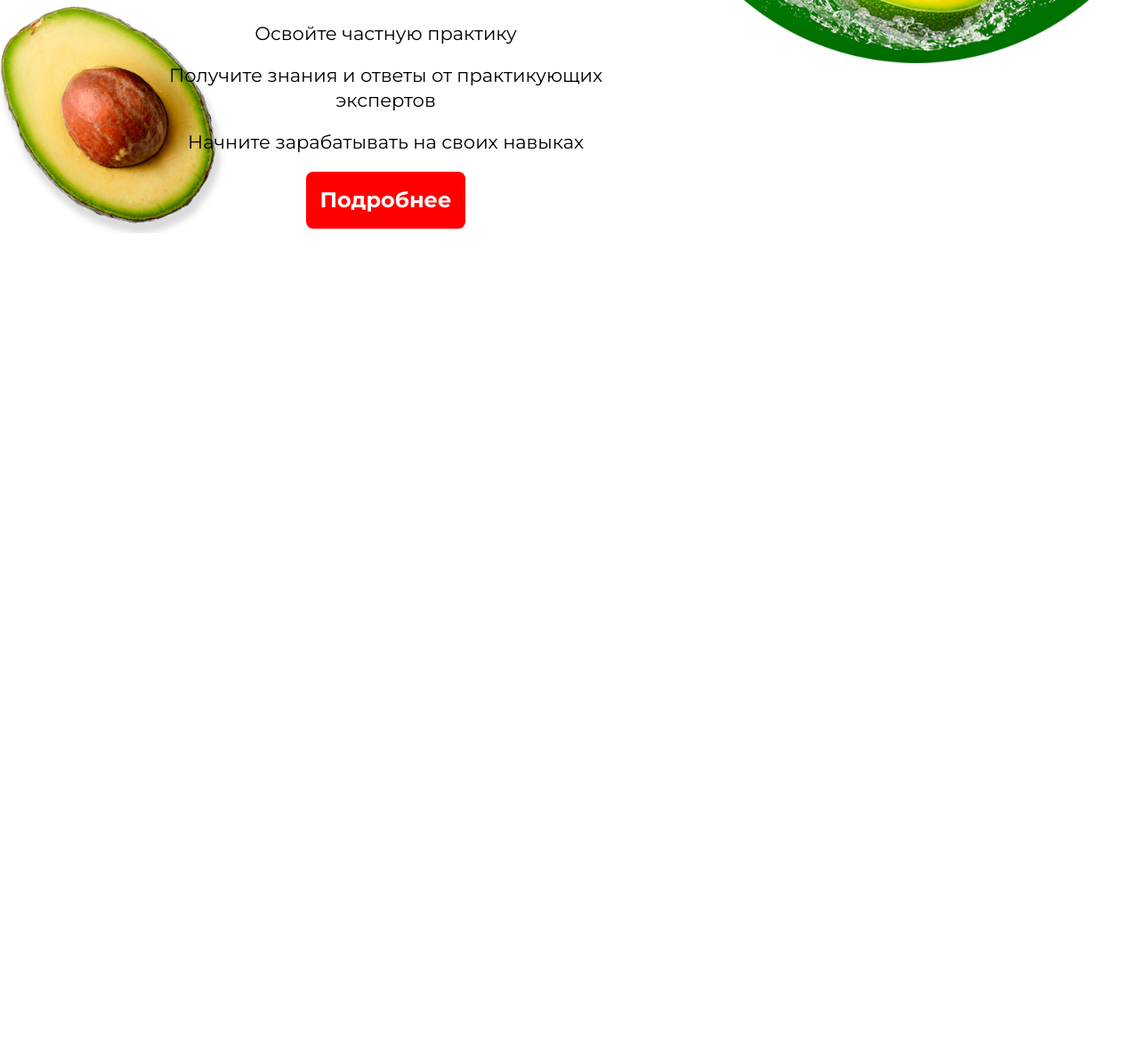
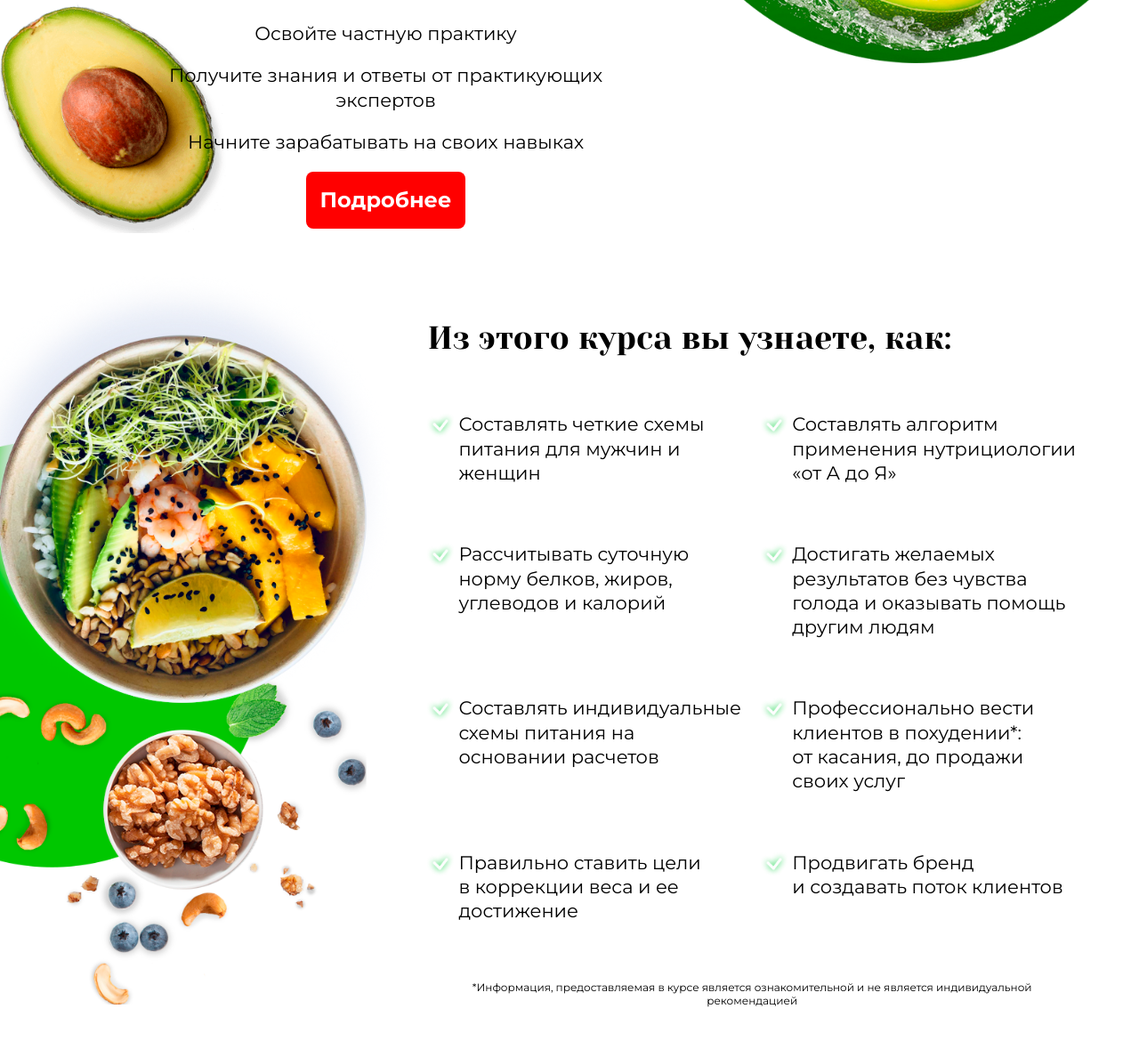
Before and after one commit to Owleek/nutritionist-landing-page, a website: page src/index.html in a window 1280 px wide. Shown: the part 518-1688 px from the top of the page at 89% size. Before the commit the page ends 825 px from the top, so only its background shows below. Drawn offline with nearby package versions, Linux system fonts and the light colour scheme; files that its build step writes are made by us from their sources.

Commit message:
list-screen-1 & fixes

```diff
--- a/src/index.html
+++ b/src/index.html
@@ -20,7 +20,7 @@
 
 <body>
   <main class="main">
-    <div class="outer">
+    <div class="outer overflow-hidden">
       <section class="head-screen">
         <div class="head-screen__container">
           <div class="keepcenter">
@@ -81,12 +81,67 @@
             </div>
           </div>
           <div class="head-screen__obj-1">
-            <img src="img/avocado.png" alt="" class="head-screen__image">
+            <img src="img/pic-1.png" alt="" class="head-screen__image">
           </div>
         </div>
       </section>
       <div class="head-screen-background">
-        <img src="img/bg_1.png" alt="">
+        <img src="img/bg-1.png" alt="">
+      </div>
+    </div>
+    <div class="outer">
+      <section class="list-screen-1">
+        <div class="keepcenter">
+          <div class="list-screen-1__inner">
+            <div class="list-screen-1__content">
+              <h3 class="list-screen-1__title">
+                Из этого курса вы узнаете, как:
+              </h3>
+              <div class="list-screen-1__list-container">
+                <ul class="list-screen-1__list">
+                  <li class="list-screen-1__item">
+                    Составлять четкие схемы питания для мужчин и женщин
+                  </li>
+                  <li class="list-screen-1__item">
+                    Составлять алгоритм применения нутрициологии «от А до Я»
+                  </li>
+                </ul>
+                <ul class="list-screen-1__list">
+                  <li class="list-screen-1__item">
+                    Рассчитывать суточную норму белков, жиров, углеводов и калорий
+                  </li>
+                  <li class="list-screen-1__item">
+                    Достигать желаемых результатов без чувства
+                    голода и оказывать помощь другим людям
+                  </li>
+                </ul>
+                <ul class="list-screen-1__list">
+                  <li class="list-screen-1__item">
+                    Составлять индивидуальные схемы питания на основании  расчетов
+                  </li>
+                  <li class="list-screen-1__item">
+                    Профессионально вести клиентов в похудении*:
+                    от касания, до продажи своих услуг
+                  </li>
+                </ul>
+                <ul class="list-screen-1__list">
+                  <li class="list-screen-1__item">
+                    Правильно ставить цели в коррекции веса и ее достижение
+                  </li>
+                  <li class="list-screen-1__item">
+                    Продвигать бренд и создавать поток клиентов
+                  </li>
+                </ul>
+              </div>
+              <p class="list-screen-1__footnote">
+                *Информация, предоставляемая в курсе является ознакомительной и не является индивидуальной рекомендацией
+              </p>
+            </div>
+          </div>
+        </div>
+      </section>
+      <div class="list-screen-1-background">
+        <img src="img/bg-2.png" alt="">
       </div>
     </div>
   </main>
--- a/src/style/_default.scss
+++ b/src/style/_default.scss
@@ -79,6 +79,18 @@ strong {
     font-weight: 500;
 }
 
+.overflow-hidden {
+    overflow: hidden;
+}
+
+.overflow-x-hidden {
+    overflow-x: hidden;
+}
+
+.overflow-y-hidden {
+    overflow-y: hidden;
+}
+
 .font-bold {
     font-family: 'Montserrat', sans-serif;;
     font-weight: bold;
--- a/src/style/style.scss
+++ b/src/style/style.scss
@@ -2,6 +2,12 @@
 
 $black: #000000;
 $white: #ffffff;
+
+.outer {
+  max-width: 1920px;
+  margin: 0 auto;
+  position: relative;
+}
 
 .keepcenter {
   max-width: 1140px;
@@ -45,13 +51,6 @@ $white: #ffffff;
 
 .font-family-2 {
   font-family: 'Yeseva One', cursive;
-}
-
-.outer {
-  max-width: 1920px;
-  margin: 0 auto;
-  position: relative;
-  overflow: hidden;
 }
 
 .head-screen-background {
@@ -143,8 +142,65 @@ $white: #ffffff;
   color: $black;
 }
 
+.list-screen-1-background {
+  position: absolute;
+  left: 0; bottom: 0;
+  max-width: 555px;
+  width: 34.5vw;
+  height: 100%;
+}
 
+.list-screen-1 {
+  &__inner {
+    padding-top: 50px;
+    padding-bottom: 100px;
+  }
 
+  &__content {
+    max-width: 64%;
+    margin-left: auto;
+  }
+
+  &__title {
+    margin-bottom: 60px;
+  }
+
+  &__list-container {
+    margin-bottom: 45px;
+  }
+
+  &__list {
+    margin-bottom: 64px;
+    display: flex;
+  }
+
+  &__item {
+    padding-left: 35px;
+    position: relative;
+    flex-basis: calc(50% - 10px);
+
+    &:first-child {
+      margin-right: 20px;
+    }
+
+    &::before {
+      content: '';
+      position: absolute;
+      top: 0; left: 0;
+      width: 30px;
+      height: 30px;
+      background-image: url("../img/icon-1.png");
+      background-repeat: no-repeat;
+      background-position: center center;
+      background-size: cover;
+    }
+  }
+
+  &__footnote {
+    font-size: 12px;
+    text-align: center;
+  }
+}
 
 
 
```
Also changed, not shown: src/img/bg-1.png (renamed from src/img/bg_1.png), src/img/bg-2.png (added), src/img/icon-1.png (added), src/img/pic-1.png (renamed from src/img/avocado.png).
